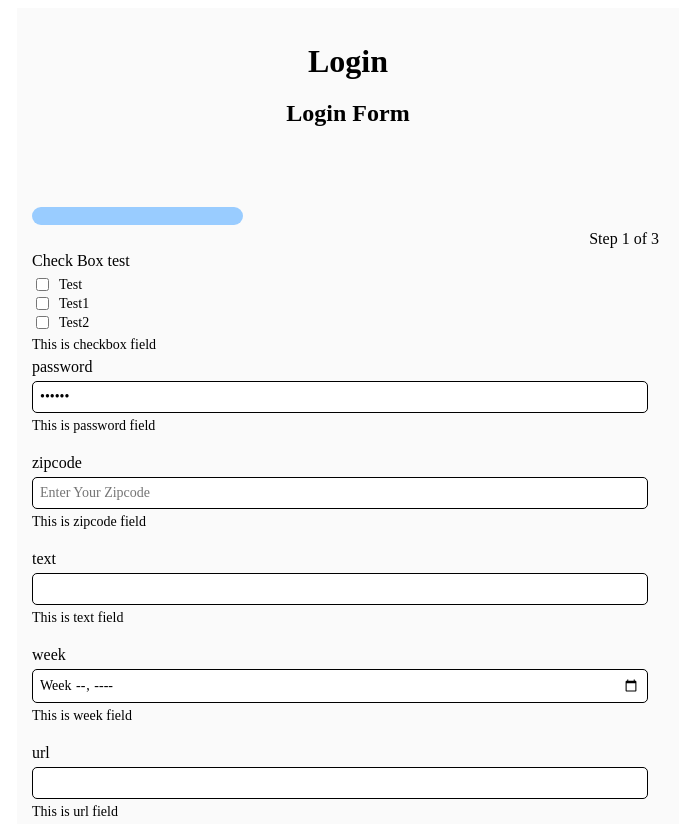
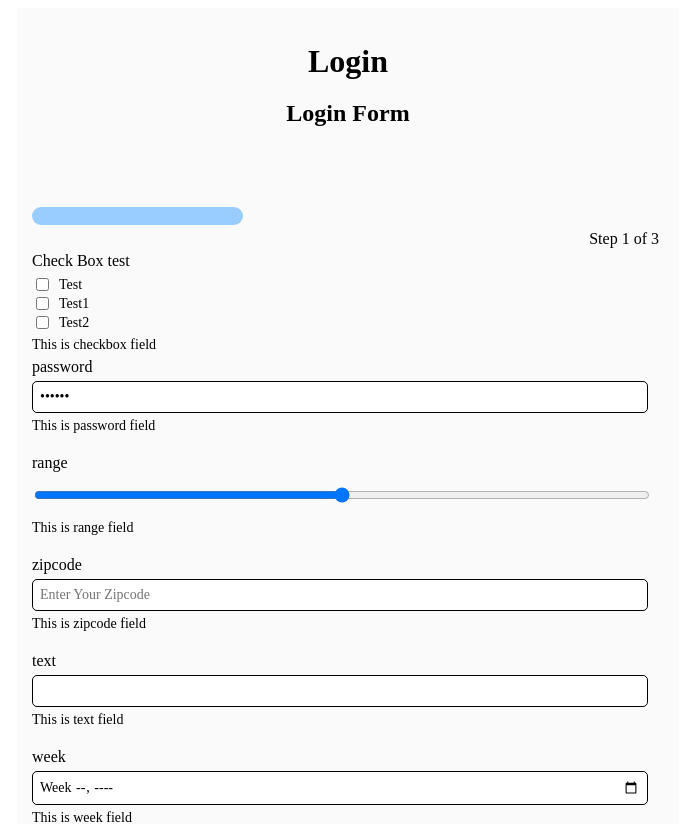
Before and after one commit to nettantra/llama-forms-react, a React (Create React App) app: page / in a window 1280 px wide. Shown: the top 824 px of the page, without its empty margins (307-997 px from the left). Built offline with nearby package versions, Linux system fonts and the light colour scheme.

Commit message:
added show range value in range field

```diff
--- a/src/App.tsx
+++ b/src/App.tsx
@@ -66,6 +66,10 @@ function App() {
             type: 'string',
             step:1
           },
+          range:{
+            type:"string",
+            step:1
+          },
           zipcode:{
             type: 'string',
             step:1
@@ -132,6 +136,11 @@ function App() {
             description: "This is password field",
             dafaultValidation : false,
           },
+          range:{
+            type: "range",
+            label: "range",
+            description: "This is range field",
+          },
           text: {
             type: "text",
             label: "text",
--- a/src/llama/components/fields/Range/Range.tsx
+++ b/src/llama/components/fields/Range/Range.tsx
@@ -50,7 +50,7 @@ export default function RangeField(props: Props) {
                 className={properties['className'] ? properties['className'] : "llama-range"}
                 onChange={(e) => handleChange(e) }
                 ref={inputRef}
-            />
+            /><span>{props.parentState[name]?.value}</span>
             <div style={{ marginBottom: '20px' }}>
                 <p style={{ margin: '5px 0px', fontFamily: 'Nunito Sans', fontWeight: '200', fontSize: '14px' }}>{properties['description']}</p>
                 {error ? <p style={{ marginTop: '5px', fontFamily: 'Nunito Sans', fontWeight: '600', fontSize: '14px', color: '#9e001a' }}>{properties['errorMessage'] ? properties['errorMessage'] : `Something went wrong in ${name} field`}</p> : null}
```
